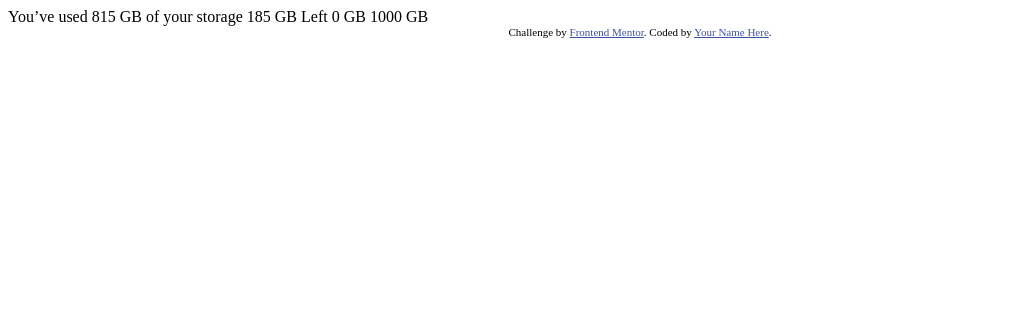
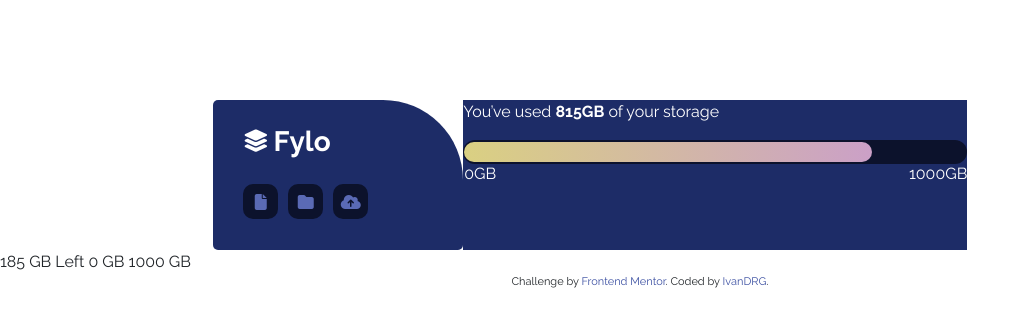
Before and after one commit to ivanDRG/Front-End-Challenge_2, a plain HTML site: page index.html in a window 1280 px wide. Shown: the whole page, without its empty margins (0-1028 px from the left). Drawn offline with nearby package versions, Linux system fonts and the light colour scheme.

Commit message:
Menu style and bar structure finished

```diff
--- /dev/null
+++ b/Index.js
@@ -0,0 +1,8 @@
+var loadingBar = document.getElementById("Bar");
+
+var used = 815;
+document.getElementById("used").innerHTML = used + "GB";
+
+loadingBarLength = used / 2;
+
+loadingBar.style.width = loadingBarLength + "px";
--- a/index.html
+++ b/index.html
@@ -1,31 +1,98 @@
 <!DOCTYPE html>
 <html lang="en">
   <head>
-  <meta charset="UTF-8">
-  <meta name="viewport" content="width=device-width, initial-scale=1.0"> <!-- displays site properly based on user's device -->
+    <meta charset="UTF-8" />
+    <meta name="viewport" content="width=device-width, initial-scale=1.0" />
+    <!-- displays site properly based on user's device -->
 
-  <link rel="icon" type="image/png" sizes="32x32" href="./images/favicon-32x32.png">
+    <link
+      rel="icon"
+      type="image/png"
+      sizes="32x32"
+      href="./images/favicon-32x32.png"
+    />
 
+    <link rel="stylesheet" href="./styles.css" />
+    <link
+      href="https://fonts.googleapis.com/css2?family=Raleway:wght@400;700&display=swap"
+      rel="stylesheet"
+    />
+    <link
+      rel="stylesheet"
+      href="https://stackpath.bootstrapcdn.com/bootstrap/4.5.0/css/bootstrap.min.css"
+      integrity="sha384-9aIt2nRpC12Uk9gS9baDl411NQApFmC26EwAOH8WgZl5MYYxFfc+NcPb1dKGj7Sk"
+      crossorigin="anonymous"
+    />
     <title>Frontend Mentor | Fylo data storage component</title>
 
     <!-- Feel free to remove these styles or customise in your own stylesheet 👍 -->
     <style>
-    .attribution { font-size: 11px; text-align: center; }
-    .attribution a { color: hsl(228, 45%, 44%); }
+      .attribution {
+        font-size: 11px;
+        text-align: center;
+      }
+      .attribution a {
+        color: hsl(228, 45%, 44%);
+      }
     </style>
   </head>
   <body>
+    <div class="row marginTop">
+      <div class="col-md-2"></div>
+      <div class="row col-md-2 col-sm-12" id="Menu">
+        <div class="menuTitle col-12 row">
+          <i class="fas fa-layer-group pIcon"></i>
+          <h3>Fylo</h3>
+        </div>
+        <div class="col-12 row Links">
+          <div class="link">
+            <i class="fas fa-file"></i>
+          </div>
+          <div class="link">
+            <i class="fas fa-folder"></i>
+          </div>
+          <div class="link">
+            <i class="fas fa-cloud-upload-alt"></i>
+          </div>
+        </div>
+      </div>
+      <div id="Progress">
+        <p>You’ve used <b id="used"></b> of your storage</p>
+        <div id="LoadingBar">
+          <div id="Bar"></div>
+          <p class="floatLeft">0GB</p>
+          <p class="floatRight">1000GB</p>
+        </div>
+      </div>
+    </div>
 
-  You’ve used 815 GB of your storage
-
-  185 GB Left
-
-  0 GB
-  1000 GB
+    185 GB Left 0 GB 1000 GB
 
     <div class="attribution">
-    Challenge by <a href="https://www.frontendmentor.io?ref=challenge" target="_blank">Frontend Mentor</a>.
-    Coded by <a href="#">Your Name Here</a>.
+      Challenge by
+      <a href="https://www.frontendmentor.io?ref=challenge" target="_blank"
+        >Frontend Mentor</a
+      >. Coded by <a href="https://github.com/ivanDRG">IvanDRG</a>.
     </div>
+    <script src="./Index.js"></script>
+    <script
+      src="https://kit.fontawesome.com/c59cf43011.js"
+      crossorigin="anonymous"
+    ></script>
+    <script
+      src="https://code.jquery.com/jquery-3.5.1.slim.min.js"
+      integrity="sha384-DfXdz2htPH0lsSSs5nCTpuj/zy4C+OGpamoFVy38MVBnE+IbbVYUew+OrCXaRkfj"
+      crossorigin="anonymous"
+    ></script>
+    <script
+      src="https://cdn.jsdelivr.net/npm/popper.js@1.16.0/dist/umd/popper.min.js"
+      integrity="sha384-Q6E9RHvbIyZFJoft+2mJbHaEWldlvI9IOYy5n3zV9zzTtmI3UksdQRVvoxMfooAo"
+      crossorigin="anonymous"
+    ></script>
+    <script
+      src="https://stackpath.bootstrapcdn.com/bootstrap/4.5.0/js/bootstrap.min.js"
+      integrity="sha384-OgVRvuATP1z7JjHLkuOU7Xw704+h835Lr+6QL9UvYjZE3Ipu6Tp75j7Bh/kR0JKI"
+      crossorigin="anonymous"
+    ></script>
   </body>
 </html>
--- /dev/null
+++ b/styles.css
@@ -0,0 +1,72 @@
+body {
+  font-family: "Raleway", sans-serif !important;
+}
+.row {
+  margin: 0 !important;
+}
+#Menu {
+  background-color: hsl(228, 56%, 26%);
+  height: 150px;
+  min-width: 250px;
+  color: white;
+  padding-top: 25px;
+  border-radius: 5px 80px 5px 5px;
+  margin-top: 100px;
+}
+#Menu h3 {
+  font-weight: 700;
+  height: 20px;
+  cursor: default;
+}
+#Progress {
+  background-color: hsl(228, 56%, 26%);
+  color: white;
+}
+#LoadingBar {
+  background: hsl(229, 57%, 11%);
+  height: 24px;
+  width: 504px;
+  border-radius: 50px;
+  padding-top: 2px;
+  padding-left: 1px;
+}
+#Bar {
+  background: linear-gradient(
+    90deg,
+    rgba(218, 208, 130, 1) 0%,
+    rgba(203, 160, 199, 1) 100%,
+    rgba(0, 212, 255, 1) 100%
+  );
+  height: 20px;
+  width: 500px;
+  padding-top: 10px !important;
+  border-radius: 50px;
+}
+.marginTop {
+  margin-top: 100px !important;
+}
+.floatRight {
+  float: right;
+}
+.floatLeft {
+  float: left;
+}
+.pIcon {
+  padding-top: 5px;
+  margin-right: 5px;
+  font-size: 1.4em;
+}
+.Links {
+  padding-left: 10px !important;
+}
+.link {
+  background-color: hsl(229, 57%, 11%);
+  color: hsl(229, 38%, 53%);
+  text-align: center;
+  width: 35px;
+  height: 35px;
+  padding-top: 7px;
+  border-radius: 10px;
+  margin: 0 5px;
+  cursor: pointer;
+}
```
Lines whose indentation alone changed are shown as unchanged.
